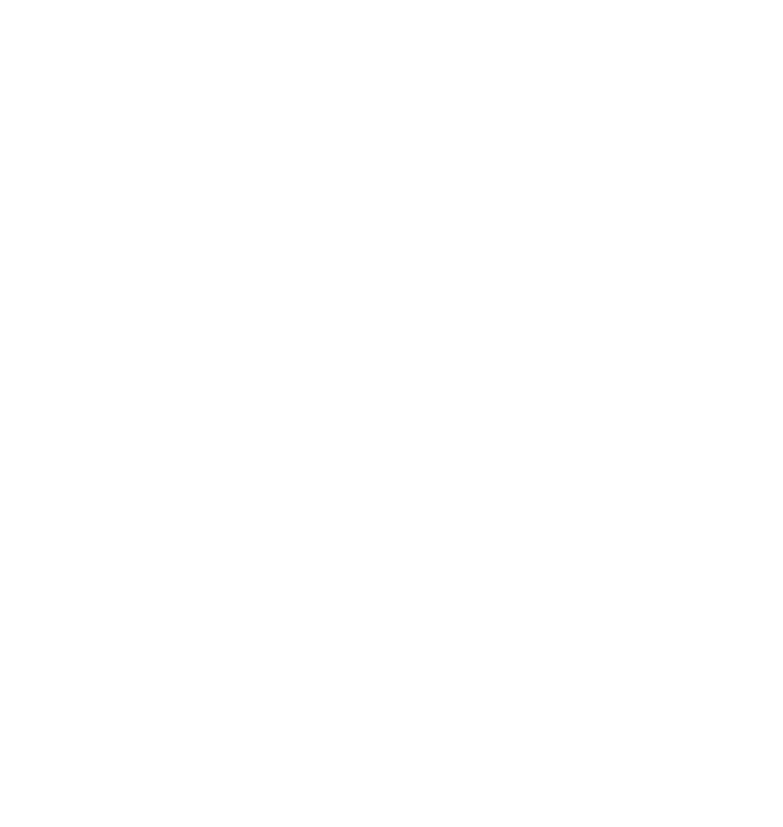
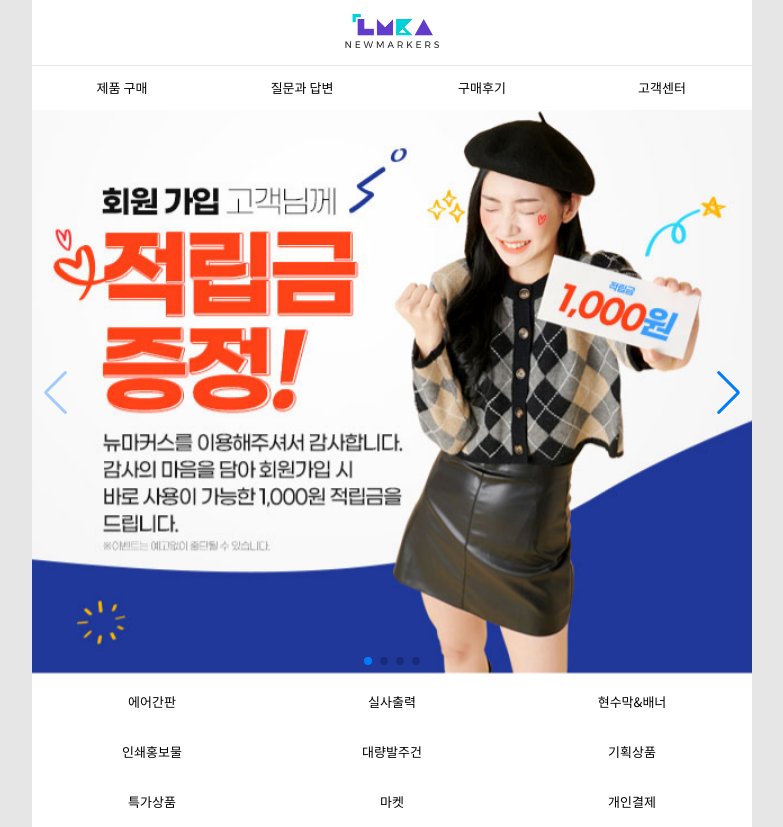
Before and after one commit to minsukim002/front, a plain HTML site: page index.html in a window 1280 px wide. Shown: the whole page, without its empty margins (248-1031 px from the left). Before the commit the page ends 800 px from the top, so only its background shows below. Drawn offline with nearby package versions, Linux system fonts and the light colour scheme; some icons are missing.

Commit message:
메인페이지 작성중

```diff
--- a/css/style.css
+++ b/css/style.css
@@ -0,0 +1,103 @@
+/* 스타일 초기화 */
+@import url('https://fonts.googleapis.com/css2?family=Noto+Sans+KR:wght@100..900&display=swap');
+@import url('https://fonts.googleapis.com/css2?family=Montserrat:ital,wght@0,100..900;1,100..900&family=Noto+Sans+KR:wght@100..900&display=swap');
+
+* {
+    color: #000;
+    box-sizing: border-box;
+    outline: none;
+    font-family: "Noto Sans KR", sans-serif;
+}
+
+html {
+    font-size: 13px;
+    background: #e6e6e6;
+}
+
+/*스타일 초기화*/
+body {
+    margin: 0 auto;
+    max-width: 720px;
+    min-width: 360px;
+    background: #fff;
+}
+
+ul, ol, dl, dt, dd {
+    margin: 0;
+    padding: 0;
+}
+ul, ol {
+    list-style: none;
+}
+
+
+a {
+    text-decoration: none;
+}
+img {
+    border: 0;
+}
+/* 스타일 초기화 */
+
+/* 공동 스타일 */
+.montserrat {
+    font-family: "Noto Sans KR", sans-serif;
+}
+/* 공통 스타일 */
+
+/* 헤더 영역 s */
+header .site-top {
+    display: flex;
+    justify-content: space-between;
+    align-items: center;
+    height: 66px;
+    border-bottom: 1px solid #e6e6e6;
+    padding: 0 15px;
+
+}
+header .logo img {
+    height: 34px;
+}
+
+header .site-top i {
+    font-size: 2rem;
+}
+
+header .site-top .left i {
+    margin-right: 10px;
+}
+
+header .site-top .right i {
+    margin-left: 10px;
+}
+header nav {
+    display: flex;
+    height: 44px;
+}
+header nav a {
+    flex-grow: 1;
+    width: 0;
+    text-align: center;
+    line-height: 44px;
+}
+/* 헤더 영역 E */
+
+/* 메인 배너 영역 */
+.main-banner img{
+    width: 100%;
+}
+/* 메인 배너 영역 */
+
+/* 서브 메뉴 영역 */
+.sub-menus{
+    display: flex;
+    flex-wrap: wrap;
+}
+/* 서브 메뉴 영역 */
+
+.sub-menus a {
+    width: calc(100% / 3);
+    text-align: center;
+    height: 50px;
+    line-height: 50px;
+}
--- a/index.html
+++ b/index.html
@@ -3,9 +3,115 @@
 <head>
     <meta charset="UTF-8">
     <meta name="viewport" content="widith=device-width,initial-scale=1.0,user-scalable=yes, minimum-scale=0.5, maximum-scale=3.0">
-    <link rel="styesheet" type="text/css" href="css/style.css">
+    <link rel="stylesheet" href="https://cdn.jsdelivr.net/npm/xeicon@2.3.3/xeicon.min.css">
+    <link rel="stylesheet" href="https://cdn.jsdelivr.net/npm/swiper@11/swiper-bundle.min.css">
+    <link rel="stylesheet" type="text/css" href="css/style.css">
+     <!-- Swiper JS -->
+    <script src="https://cdn.jsdelivr.net/npm/swiper@11/swiper-bundle.min.js"></script>
+    <script src="js/common.js"></script>
+    <title>뉴마커스</title>
 </head>
 <body>
+    <header>
+        <section class="site-top">
+            <div class="left">
+                <a href="#">
+                    <i class="xi-bars"></i>
+                </a>
+                <a href="#">
+                    <i class="xi-search"></i>
+                </a>
+            </div>
 
+            <a href="#" class="logo">
+                <img src="imases/logo.png" alt="로고">
+            </a>
+
+            <div class="right">
+                <a href="#">
+                    <i class="xi-user-o"></i>
+                </a>
+                <a href="#">
+                    <i class="xi-cart-o"></i>
+                </a>
+            </div>
+
+        </section>
+        <nav>
+            <a href="#">제품 구매</a>
+            <a href="#">질문과 답변</a>
+            <a href="#">구매후기</a>
+            <a href="#">고객센터</a>
+        </nav>
+    </header>
+    <main>
+        <section class="main-banner">
+            <div class="swiper mySwiper">
+                <div class="swiper-wrapper">
+                    <div class="swiper-slide">
+                        <a href="#">
+                            <img src="imases/main_banner1.jpg" alt="메인베너1">
+                        </a>
+                    </div>
+                    <div class="swiper-slide">
+                        <a href="#">
+                        <img src="imases/main_banner2.jpg" alt="메인베너2">
+                    </a>
+                    </div>
+                    <div class="swiper-slide">
+                        <a href="#">
+                        <img src="imases/main_banner3.jpg" alt="메인베너3">
+                    </a>
+                    </div>
+                    <div class="swiper-slide">
+                        <a href="#">
+                        <img src="imases/main_banner4.jpg" alt="메인베너4">
+                    </a>
+                    </div>
+                </div>
+
+                <div class="swiper-pagination"></div>
+
+                <div class="swiper-button-next"></div>
+                <div class="swiper-button-prev"></div>
+                </div>
+              </div>
+
+              <link
+                 rel="stylesheet"
+                href="https://cdn.jsdelivr.net/npm/swiper@11/swiper-bundle.min.css"
+                />
+
+
+
+
+  <!-- Initialize Swiper -->
+  <script>
+    const swiper = new Swiper(".mySwiper", {
+      navigation: {
+        nextEl: ".swiper-button-next",
+        prevEl: ".swiper-button-prev",
+      },
+      pagination: {
+        el: ".swiper-pagination",
+      },
+    });
+  </script>
+
+
+
+        <section class="sub-menus">
+            <a href="#">에어간판</a>
+            <a href="#">실사출력</a>
+            <a href="#">현수막&배너</a>
+            <a href="#">인쇄홍보물</a>
+            <a href="#">대량발주건</a>
+            <a href="#">기획상품</a>
+            <a href="#">특가상품</a>
+            <a href="#">마켓</a>
+            <a href="#">개인결제</a>
+        </section>
+    </main>
+    <footer></footer>
 </body>
 </html>
--- /dev/null
+++ b/js/common.js
@@ -0,0 +1,11 @@
+window.addEventListener("DOMContentLoaded", function() {
+    const swiper = new Swiper(".mySwiper", {
+        navigation: {
+            nextEl: ".swiper-button-next",
+            prevEl: ".swiper-button-prev",
+        },
+        pagination: {
+            el: ".swiper-pagination",
+        },
+    });
+});
```
Also changed, not shown: imases/logo.png (added), imases/main_banner1.jpg (added), imases/main_banner2.jpg (added), imases/main_banner3.jpg (added), imases/main_banner4.jpg (added).
